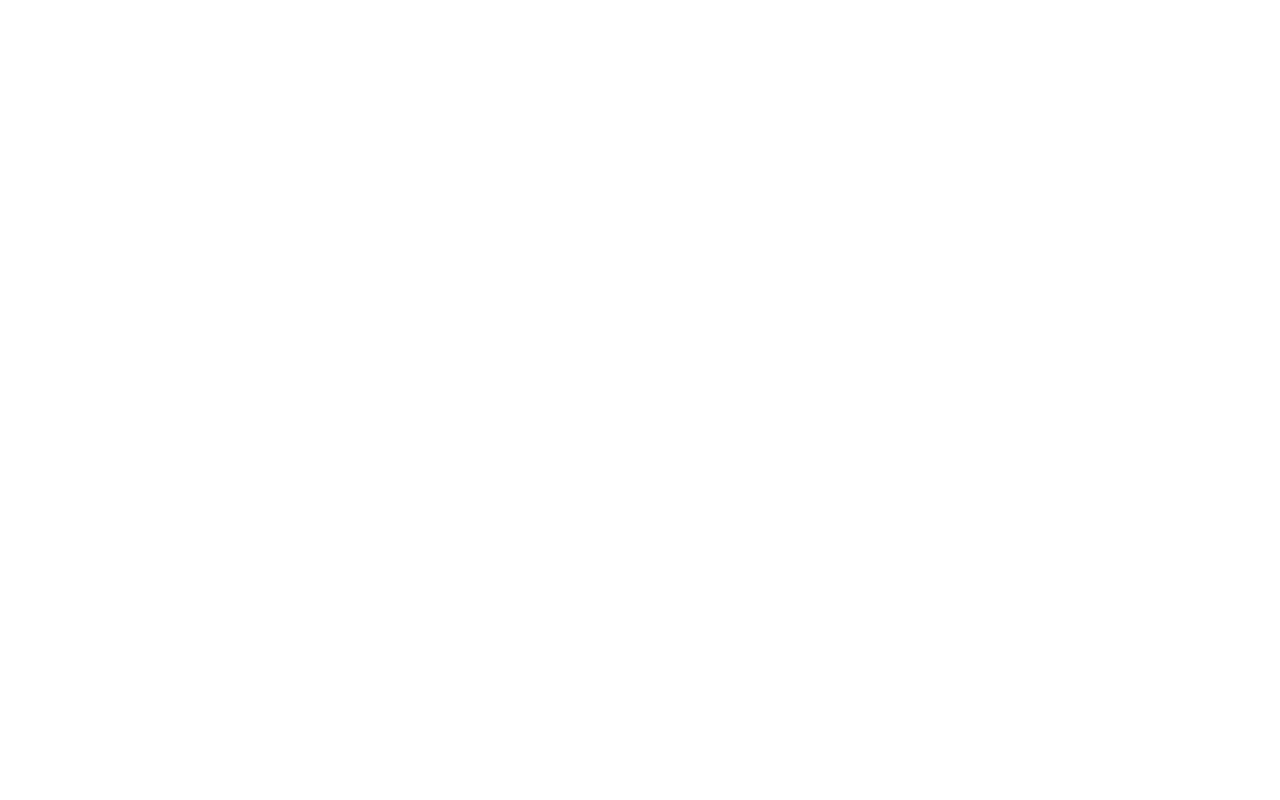
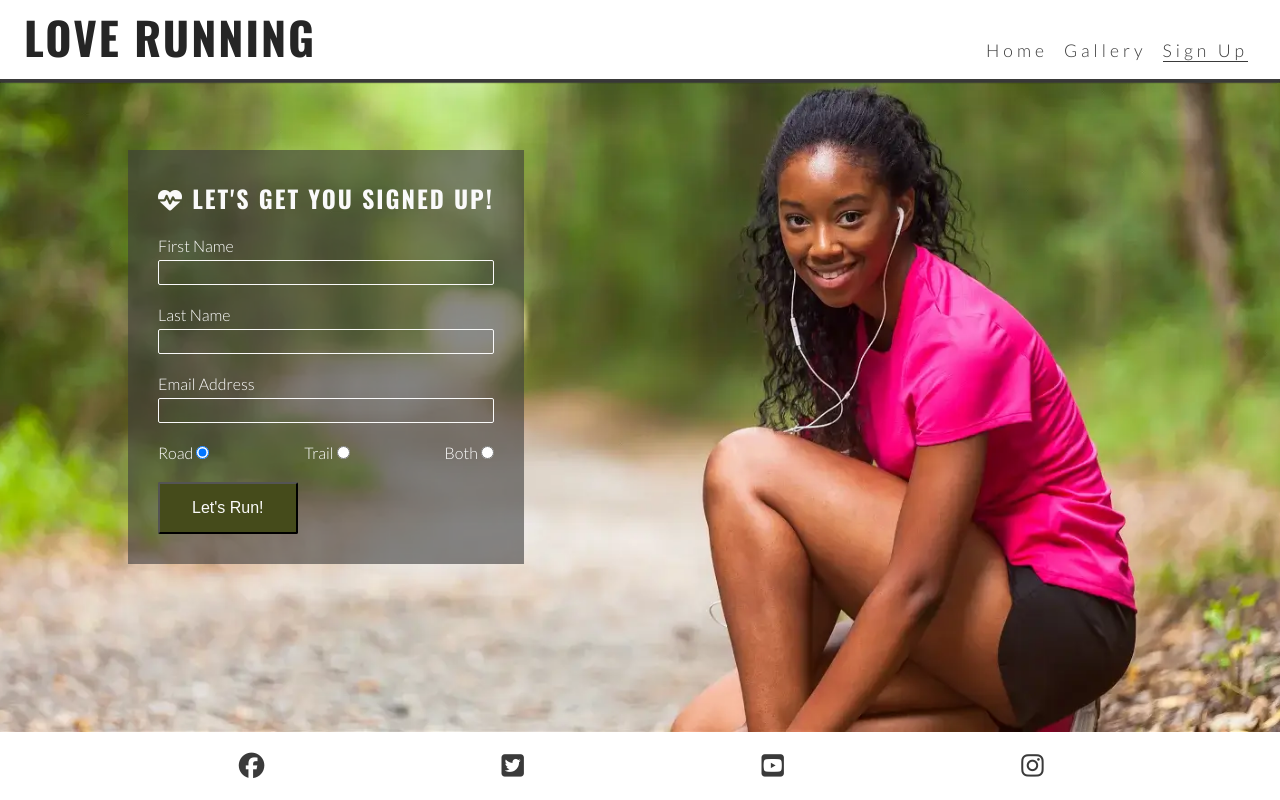
Before and after one commit to IsaHu-dev/love-running, a plain HTML site: page signup.html in a window 1280 px wide. Drawn offline with nearby package versions, Linux system fonts and the light colour scheme.

Commit message:
added signup form and signup background image

```diff
--- a/assets/css/style.css
+++ b/assets/css/style.css
@@ -18,15 +18,15 @@ body {
     font-family: 'Lato', sans-serif;
 }
 
-h1,
-h2,
-h3 {
+h1,h2,h3 {
     font-family: 'Oswald', sans-serif;
     text-transform: uppercase;
     letter-spacing: 2px;
     color: #252525;
 }
-
+.hidden-heading {
+    display: none;
+}
 /* Header */
 header {
     background-color: #ffffff;
@@ -89,6 +89,9 @@ main {
     /* Make main element take up any surplus space to push footer down */
     flex: 1 0 auto;
     margin-top: 47px;
+     /* Enable flex properties for child elements */
+     display: flex;
+     flex-direction: column;
 }
 
 /* Hero section */
@@ -111,8 +114,7 @@ main {
     padding-left: 10px;
 }
 
-#cover-text>h2,
-#cover-text>h3 {
+#cover-text>h2,#cover-text>h3 {
     color: #ffffff;
 }
 
@@ -306,3 +308,126 @@ main {
         align-self: flex-end;
     }
 }
+/* Main content */
+main {
+    /* Enlarge main element to push footer down*/
+    flex: 1 0 auto;
+    /* Add margin at the top to prevent content from being covered by the header */
+    margin-top: 47px;
+    /* Enable flex properties for child elements */
+    display: flex;
+    flex-direction: column;
+}
+
+/* Form */
+#signup {
+    background-image: url("../images/signup-image.webp");
+    background-size: cover;
+    background-position: 75%;
+    padding: 20px 10% 0 10%;
+    flex-grow: 1;
+}
+
+#signup-form {
+    color: #ffffff;
+    background-color: rgba(60, 60, 60, 0.6);
+    padding: 30px;
+}
+
+#signup-form>h2 {
+    color: #fafafa;
+    margin-bottom: 20px;
+}
+
+.text-input {
+    background: transparent;
+    color: #fafafa;
+    width: 100%;
+    height: 25px;
+    margin: 5px 0 20px 0;
+    border: 1px solid #fafafa;
+    border-radius: 2px;
+    padding: 0 5px;
+}
+
+.radio-buttons {
+    width: 100%;
+    display: flex;
+    justify-content: space-between;
+}
+
+.join-button {
+    margin-top: 20px;
+    border-radius: 2px;
+    padding: 15px 32px;
+    font-size: 100%;
+    background-color: #454b1b;
+    color: #fafafa;
+}
+
+/* Media query: tablets and larger (768px and up) */
+@media screen and (min-width: 768px) {
+    ...
+
+    /* Form */
+    #signup {
+        background-position: center;
+        position: relative;
+    }
+
+    #signup-form {
+        max-width: 400px;
+        position: absolute;
+        left: 10%;
+        top: 150px;
+    }
+
+    .text-input:hover {
+        border-color: #f16c6b;
+    }
+
+    .join-button:hover {
+        background-color: #fafafa;
+        color: #454b1b;
+    }
+}
+
+/* Large devices (laptops and desktops, 992px and up) */
+@media screen and (min-width: 992px) {
+    #menu a:hover{
+        border-bottom: 1px solid #3a3a3a;
+    }
+
+    /* Gallery */
+    #photos {
+        column-count: 4;
+    }
+}
+
+@media screen and (min-width: 1200px) {
+    /* Reasons section */
+    #benefits {
+        display: flex;
+        flex-direction: row;
+    }
+
+    #benefits > div {
+        flex: 1;
+    }
+
+    #benefits-image {
+        order: 0
+    }
+
+    #benefits-mental {
+        order: 1;
+    }
+
+    #benefits-mental > div {
+        align-self: flex-start;
+    }
+
+    #benefits-physical > div {
+        align-self: flex-end;
+    }
+}
--- a/signup.html
+++ b/signup.html
@@ -0,0 +1,387 @@
+<!DOCTYPE html>
+<html lang="en">
+
+<head>
+    <meta charset="UTF-8">
+    <meta http-equiv="X-UA-Compatible" content="IE=edge">
+    <meta name="viewport" content="width=device-width, initial-scale=1.0">
+    <!-- Meta tags for search engines -->
+    <meta name="description"
+        content="Love Running. Club for runners in Dublin, Ireland. Urban running, trail running. Dublin docklands and Phoenix Park">
+    <meta name="keywords" content="love running, run, running club, runners, Ireland, Dublin, sport, exercise">
+    <!-- Title -->
+    <title>Love Running</title>
+    <!-- Favicon -->
+    <link rel="apple-touch-icon" sizes="180x180" href="assets/favicon/apple-touch-icon.png">
+    <link rel="icon" type="image/png" sizes="32x32" href="assets/favicon/favicon-32x32.png">
+    <link rel="icon" type="image/png" sizes="16x16" href="assets/favicon/favicon-16x16.png">
+    <!-- Stylesheet -->
+    <link rel="stylesheet" href="assets/css/style.css">
+</head>
+<body>
+    <header>
+        <a href="index.html">
+            <h1 id="logo">Love Running</h1>
+        </a>
+        <input type="checkbox" id="nav-toggle" name="nav-toggle">
+        <label for="nav-toggle" class="nav-toggle-label">
+            <i class="fa-solid fa-bars"></i>
+        </label>
+        <nav>
+            <ul id="menu">
+                <li><a href="index.html">Home</a></li>
+                <li><a href="gallery.html">Gallery</a></li>
+                <li><a href="signup.html" class="active">Sign Up</a></li>
+            </ul>
+        </nav>
+    </header><header>
+        <a href="index.html">
+            <h1 id="logo">Love Running</h1>
+        </a>
+        <input type="checkbox" id="nav-toggle" name="nav-toggle">
+        <label for="nav-toggle" class="nav-toggle-label">
+            <i class="fa-solid fa-bars"></i>
+        </label>
+        <nav>
+            <ul id="menu">
+                <li><a href="index.html">Home</a></li>
+                <li><a href="gallery.html">Gallery</a></li>
+                <li><a href="signup.html" class="active">Sign Up</a></li>
+            </ul>
+        </nav>
+    </header><header>
+        <a href="index.html">
+            <h1 id="logo">Love Running</h1>
+        </a>
+        <input type="checkbox" id="nav-toggle" name="nav-toggle">
+        <label for="nav-toggle" class="nav-toggle-label">
+            <i class="fa-solid fa-bars"></i>
+        </label>
+        <nav>
+            <ul id="menu">
+                <li><a href="index.html">Home</a></li>
+                <li><a href="gallery.html">Gallery</a></li>
+                <li><a href="signup.html" class="active">Sign Up</a></li>
+            </ul>
+        </nav>
+    </header><header>
+        <a href="index.html">
+            <h1 id="logo">Love Running</h1>
+        </a>
+        <input type="checkbox" id="nav-toggle" name="nav-toggle">
+        <label for="nav-toggle" class="nav-toggle-label">
+            <i class="fa-solid fa-bars"></i>
+        </label>
+        <nav>
+            <ul id="menu">
+                <li><a href="index.html">Home</a></li>
+                <li><a href="gallery.html">Gallery</a></li>
+                <li><a href="signup.html" class="active">Sign Up</a></li>
+            </ul>
+        </nav>
+    </header><header>
+        <a href="index.html">
+            <h1 id="logo">Love Running</h1>
+        </a>
+        <input type="checkbox" id="nav-toggle" name="nav-toggle">
+        <label for="nav-toggle" class="nav-toggle-label">
+            <i class="fa-solid fa-bars"></i>
+        </label>
+        <nav>
+            <ul id="menu">
+                <li><a href="index.html">Home</a></li>
+                <li><a href="gallery.html">Gallery</a></li>
+                <li><a href="signup.html" class="active">Sign Up</a></li>
+            </ul>
+        </nav>
+    </header><header>
+        <a href="index.html">
+            <h1 id="logo">Love Running</h1>
+        </a>
+        <input type="checkbox" id="nav-toggle" name="nav-toggle">
+        <label for="nav-toggle" class="nav-toggle-label">
+            <i class="fa-solid fa-bars"></i>
+        </label>
+        <nav>
+            <ul id="menu">
+                <li><a href="index.html">Home</a></li>
+                <li><a href="gallery.html">Gallery</a></li>
+                <li><a href="signup.html" class="active">Sign Up</a></li>
+            </ul>
+        </nav>
+    </header><header>
+        <a href="index.html">
+            <h1 id="logo">Love Running</h1>
+        </a>
+        <input type="checkbox" id="nav-toggle" name="nav-toggle">
+        <label for="nav-toggle" class="nav-toggle-label">
+            <i class="fa-solid fa-bars"></i>
+        </label>
+        <nav>
+            <ul id="menu">
+                <li><a href="index.html">Home</a></li>
+                <li><a href="gallery.html">Gallery</a></li>
+                <li><a href="signup.html" class="active">Sign Up</a></li>
+            </ul>
+        </nav>
+    </header><header>
+        <a href="index.html">
+            <h1 id="logo">Love Running</h1>
+        </a>
+        <input type="checkbox" id="nav-toggle" name="nav-toggle">
+        <label for="nav-toggle" class="nav-toggle-label">
+            <i class="fa-solid fa-bars"></i>
+        </label>
+        <nav>
+            <ul id="menu">
+                <li><a href="index.html">Home</a></li>
+                <li><a href="gallery.html">Gallery</a></li>
+                <li><a href="signup.html" class="active">Sign Up</a></li>
+            </ul>
+        </nav>
+    </header><header>
+        <a href="index.html">
+            <h1 id="logo">Love Running</h1>
+        </a>
+        <input type="checkbox" id="nav-toggle" name="nav-toggle">
+        <label for="nav-toggle" class="nav-toggle-label">
+            <i class="fa-solid fa-bars"></i>
+        </label>
+        <nav>
+            <ul id="menu">
+                <li><a href="index.html">Home</a></li>
+                <li><a href="gallery.html">Gallery</a></li>
+                <li><a href="signup.html" class="active">Sign Up</a></li>
+            </ul>
+        </nav>
+    </header><header>
+        <a href="index.html">
+            <h1 id="logo">Love Running</h1>
+        </a>
+        <input type="checkbox" id="nav-toggle" name="nav-toggle">
+        <label for="nav-toggle" class="nav-toggle-label">
+            <i class="fa-solid fa-bars"></i>
+        </label>
+        <nav>
+            <ul id="menu">
+                <li><a href="index.html">Home</a></li>
+                <li><a href="gallery.html">Gallery</a></li>
+                <li><a href="signup.html" class="active">Sign Up</a></li>
+            </ul>
+        </nav>
+    </header><header>
+        <a href="index.html">
+            <h1 id="logo">Love Running</h1>
+        </a>
+        <input type="checkbox" id="nav-toggle" name="nav-toggle">
+        <label for="nav-toggle" class="nav-toggle-label">
+            <i class="fa-solid fa-bars"></i>
+        </label>
+        <nav>
+            <ul id="menu">
+                <li><a href="index.html">Home</a></li>
+                <li><a href="gallery.html">Gallery</a></li>
+                <li><a href="signup.html" class="active">Sign Up</a></li>
+            </ul>
+        </nav>
+    </header><header>
+        <a href="index.html">
+            <h1 id="logo">Love Running</h1>
+        </a>
+        <input type="checkbox" id="nav-toggle" name="nav-toggle">
+        <label for="nav-toggle" class="nav-toggle-label">
+            <i class="fa-solid fa-bars"></i>
+        </label>
+        <nav>
+            <ul id="menu">
+                <li><a href="index.html">Home</a></li>
+                <li><a href="gallery.html">Gallery</a></li>
+                <li><a href="signup.html" class="active">Sign Up</a></li>
+            </ul>
+        </nav>
+    </header><header>
+        <a href="index.html">
+            <h1 id="logo">Love Running</h1>
+        </a>
+        <input type="checkbox" id="nav-toggle" name="nav-toggle">
+        <label for="nav-toggle" class="nav-toggle-label">
+            <i class="fa-solid fa-bars"></i>
+        </label>
+        <nav>
+            <ul id="menu">
+                <li><a href="index.html">Home</a></li>
+                <li><a href="gallery.html">Gallery</a></li>
+                <li><a href="signup.html" class="active">Sign Up</a></li>
+            </ul>
+        </nav>
+    </header><header>
+        <a href="index.html">
+            <h1 id="logo">Love Running</h1>
+        </a>
+        <input type="checkbox" id="nav-toggle" name="nav-toggle">
+        <label for="nav-toggle" class="nav-toggle-label">
+            <i class="fa-solid fa-bars"></i>
+        </label>
+        <nav>
+            <ul id="menu">
+                <li><a href="index.html">Home</a></li>
+                <li><a href="gallery.html">Gallery</a></li>
+                <li><a href="signup.html" class="active">Sign Up</a></li>
+            </ul>
+        </nav>
+    </header><header>
+        <a href="index.html">
+            <h1 id="logo">Love Running</h1>
+        </a>
+        <input type="checkbox" id="nav-toggle" name="nav-toggle">
+        <label for="nav-toggle" class="nav-toggle-label">
+            <i class="fa-solid fa-bars"></i>
+        </label>
+        <nav>
+            <ul id="menu">
+                <li><a href="index.html">Home</a></li>
+                <li><a href="gallery.html">Gallery</a></li>
+                <li><a href="signup.html" class="active">Sign Up</a></li>
+            </ul>
+        </nav>
+    </header><header>
+        <a href="index.html">
+            <h1 id="logo">Love Running</h1>
+        </a>
+        <input type="checkbox" id="nav-toggle" name="nav-toggle">
+        <label for="nav-toggle" class="nav-toggle-label">
+            <i class="fa-solid fa-bars"></i>
+        </label>
+        <nav>
+            <ul id="menu">
+                <li><a href="index.html">Home</a></li>
+                <li><a href="gallery.html">Gallery</a></li>
+                <li><a href="signup.html" class="active">Sign Up</a></li>
+            </ul>
+        </nav>
+    </header><header>
+        <a href="index.html">
+            <h1 id="logo">Love Running</h1>
+        </a>
+        <input type="checkbox" id="nav-toggle" name="nav-toggle">
+        <label for="nav-toggle" class="nav-toggle-label">
+            <i class="fa-solid fa-bars"></i>
+        </label>
+        <nav>
+            <ul id="menu">
+                <li><a href="index.html">Home</a></li>
+                <li><a href="gallery.html">Gallery</a></li>
+                <li><a href="signup.html" class="active">Sign Up</a></li>
+            </ul>
+        </nav>
+    </header><header>
+        <a href="index.html">
+            <h1 id="logo">Love Running</h1>
+        </a>
+        <input type="checkbox" id="nav-toggle" name="nav-toggle">
+        <label for="nav-toggle" class="nav-toggle-label">
+            <i class="fa-solid fa-bars"></i>
+        </label>
+        <nav>
+            <ul id="menu">
+                <li><a href="index.html">Home</a></li>
+                <li><a href="gallery.html">Gallery</a></li>
+                <li><a href="signup.html" class="active">Sign Up</a></li>
+            </ul>
+        </nav>
+    </header><header>
+        <a href="index.html">
+            <h1 id="logo">Love Running</h1>
+        </a>
+        <input type="checkbox" id="nav-toggle" name="nav-toggle">
+        <label for="nav-toggle" class="nav-toggle-label">
+            <i class="fa-solid fa-bars"></i>
+        </label>
+        <nav>
+            <ul id="menu">
+                <li><a href="index.html">Home</a></li>
+                <li><a href="gallery.html">Gallery</a></li>
+                <li><a href="signup.html" class="active">Sign Up</a></li>
+            </ul>
+        </nav>
+    </header><header>
+        <a href="index.html">
+            <h1 id="logo">Love Running</h1>
+        </a>
+        <input type="checkbox" id="nav-toggle" name="nav-toggle">
+        <label for="nav-toggle" class="nav-toggle-label">
+            <i class="fa-solid fa-bars"></i>
+        </label>
+        <nav>
+            <ul id="menu">
+                <li><a href="index.html">Home</a></li>
+                <li><a href="gallery.html">Gallery</a></li>
+                <li><a href="signup.html" class="active">Sign Up</a></li>
+            </ul>
+        </nav>
+    </header>
+
+
+<main>
+    <section id="signup">
+        <form id="signup-form" method="POST" action="https://formdump.codeinstitute.net">
+            <h2><i class="fa-solid fa-heartbeat"></i> Let's get you signed up!</h2>
+            <label for="first-name">First Name</label>
+            <input type="text" name="first_name" id="first-name" class="text-input" required>
+            <br>
+            <label for="last-name">Last Name</label>
+            <input type="text" name="last_name" id="last-name" class="text-input" required>
+            <br>
+            <label for="email-address">Email Address</label>
+            <input type="email" name="email_address" id="email-address" class="text-input" required>
+            <br>
+            <div class="radio-buttons">
+                <div>
+                    <label for="road">Road</label>
+                    <input type="radio" name="running_preference" id="road" value="road" required checked>
+                </div>
+                <div>
+                    <label for="trail">Trail</label>
+                    <input type="radio" name="running_preference" id="trail" value="trail" required>
+                </div>
+                <div>
+                    <label for="both">Both</label>
+                    <input type="radio" name="running_preference" id="both" value="both" required>
+                </div>
+            </div>
+            <button type="submit" class="join-button">Let's Run!</button>
+        </form>
+    </section>
+</main>
+
+ <!-- Footer -->
+ <footer>
+    <ul id="social-networks">
+        <li>
+            <a href="https://www.facebook.com/" target="_blank" rel="noopener"
+                aria-label="Visit our Facebook page (opens in a new tab)">
+                <i class="fa-brands fa-facebook"></i></a>
+        </li>
+        <li>
+            <a href="https://www.twitter.com/" target="_blank" rel="noopener"
+                aria-label="Visit our Twitter page (opens in a new tab)">
+                <i class="fa-brands fa-twitter-square"></i></a>
+        </li>
+        <li>
+            <a href="https://www.youtube.com/" target="_blank" rel="noopener"
+                aria-label="Visit our YouTube page (opens in a new tab)">
+                <i class="fa-brands fa-youtube-square"></i></a>
+        </li>
+        <li>
+            <a href="https://www.instagram.com/" target="_blank" rel="noopener"
+                aria-label="Visit our Instagram page (opens in a new tab)">
+                <i class="fa-brands fa-instagram"></i></a>
+        </li>
+    </ul>
+</footer>
+
+<!-- Font Awesome kit -->
+<script src="https://kit.fontawesome.com/3b20d96fa9.js" crossorigin="anonymous"></script>
+</body>
+
+</html>
```
Also changed, not shown: assets/images/signup-image.webp (added).
